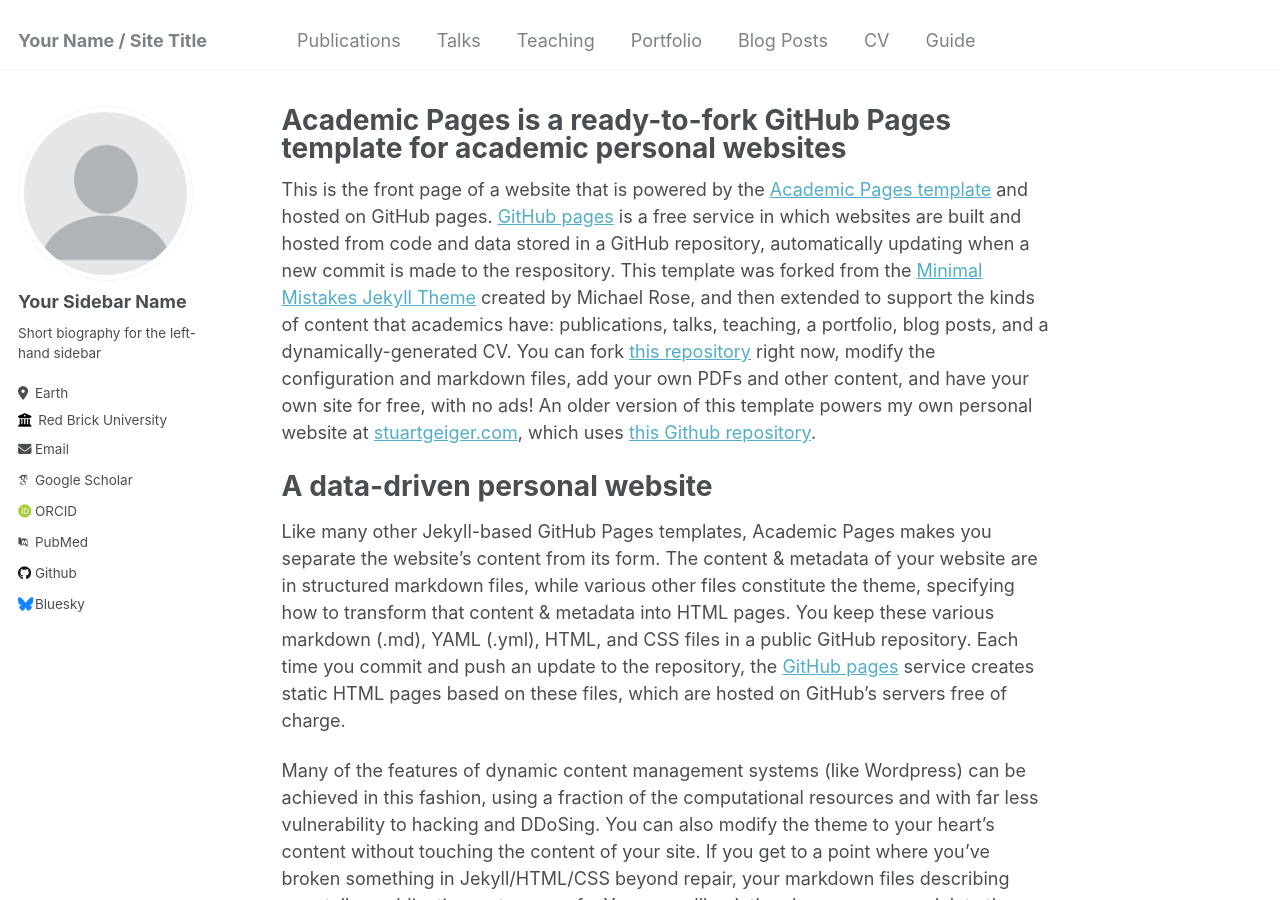
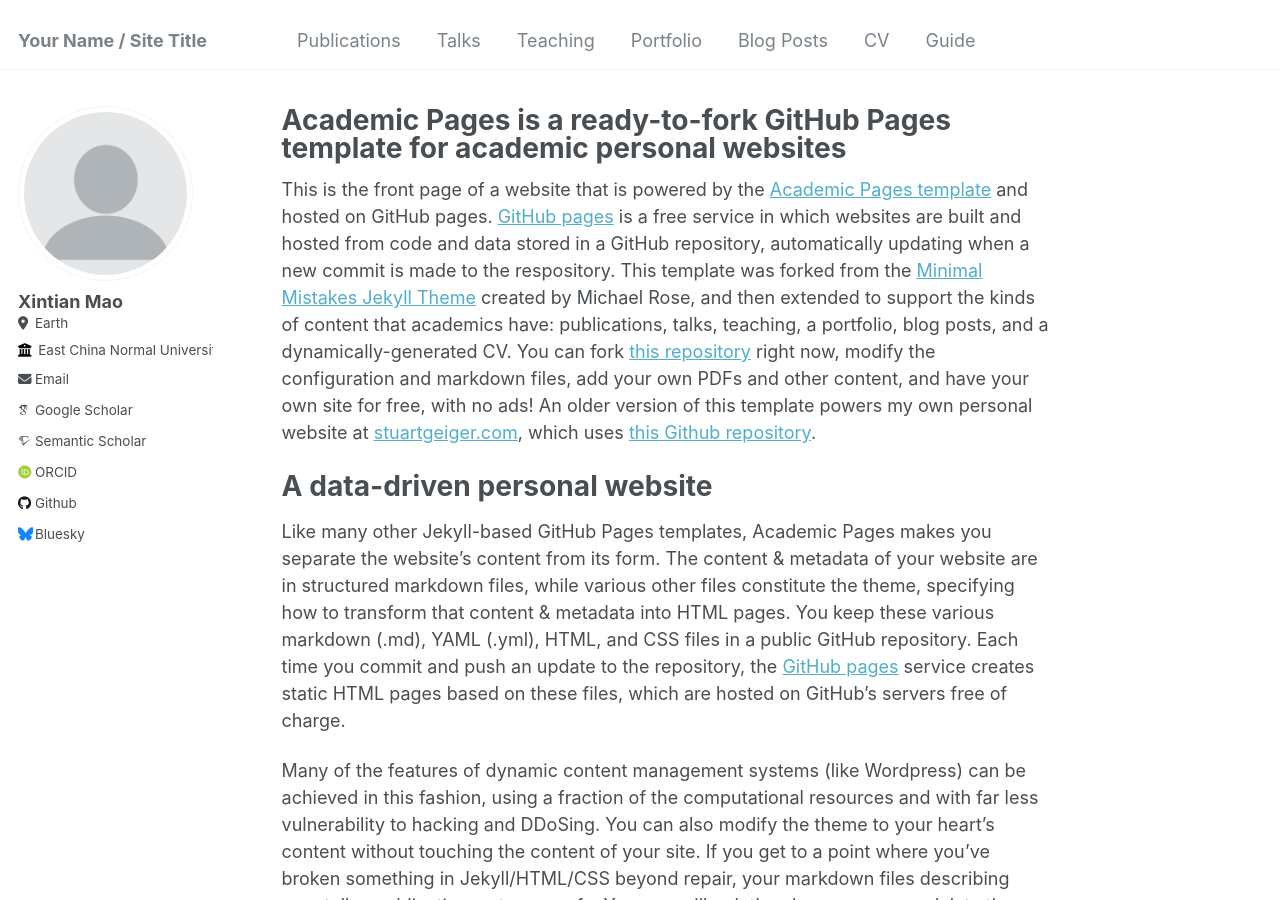
Before and after one commit to INVOKERer/INVOKERer.github.io, a Jekyll site: the page built from _pages/about.md, in a window 1280 px wide and 900 px high. Built offline with Jekyll 4.4.1, drawn with Linux system fonts in a browser that asks for light colours; some web fonts are replaced.

Commit message:
Update _config.yml

```diff
--- a/_config.yml
+++ b/_config.yml
@@ -22,28 +22,28 @@ repository               : "academicpages/academicpages.github.io"
 author:
   # Biographic information
   avatar           : "profile.png"
-  name             : "Your Sidebar Name"
+  name             : "Xintian Mao"
   pronouns         : # example: "she/her"
-  bio              : "Short biography for the left-hand sidebar"
+  bio              : # "Short biography for the left-hand sidebar"
   location         : "Earth"
-  employer         : "Red Brick University"
+  employer         : "East China Normal University"
   uri              : # URL
-  email            : "none@example.org"
+  email            : "mxt_invoker1997@163.com"
 
   # Academic websites
   arxiv            : # URL - Update with the correct link to your profile
-  googlescholar    : "https://scholar.google.com/citations?user=PS_CX0AAAAAJ"
+  googlescholar    : "https://scholar.google.cz/citations?user=eM5Ogs8AAAAJ&hl=zh-CN"
   impactstory      : # URL
-  orcid            : "http://orcid.org/yourorcidurl"
-  semantic         : # URL
-  pubmed           : "https://www.ncbi.nlm.nih.gov/pubmed/?term=john+snow"
+  orcid            : "https://orcid.org/0009-0002-3129-2723"
+  semantic         : "https://www.semanticscholar.org/author/Xintian-Mao/2150466000"
+  pubmed           : # "https://www.ncbi.nlm.nih.gov/pubmed/?term=john+snow"
   researchgate     : # URL
 
   # Repositories and software development
   bitbucket        : # Username - Update with your username on the site
   codepen          : # Username
   dribbble         : # Username
-  github           : "academicpages"
+  github           : "https://github.com/INVOKERer"
   kaggle           : # Username
   stackoverflow    : # User number or user number and name (i.e., use "1" or "1/jeff-atwood")
 
```
